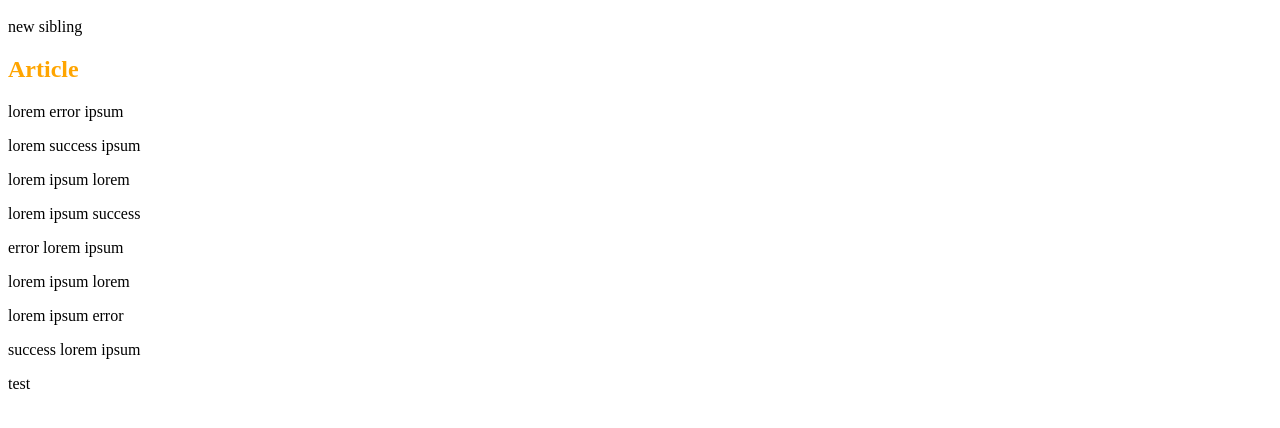
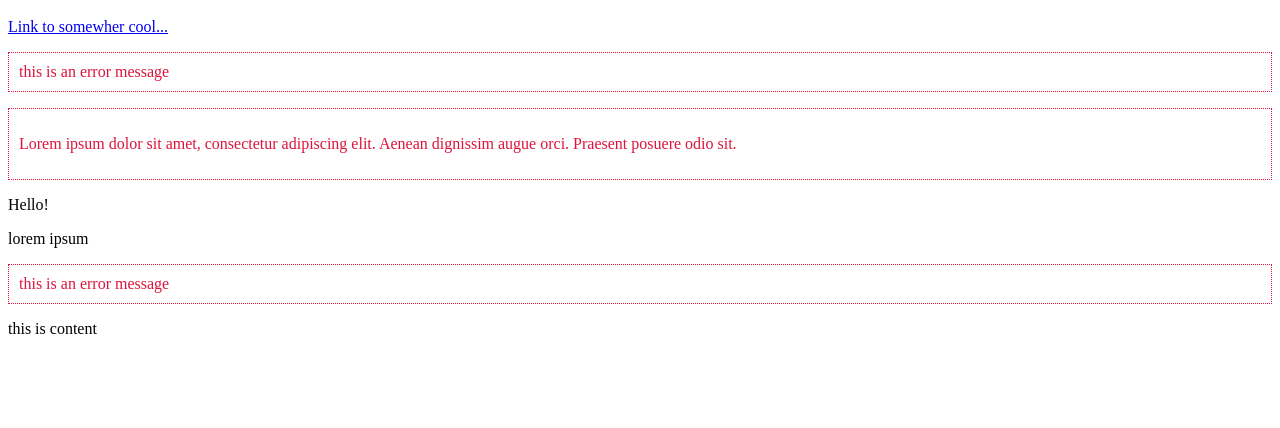
Before and after one commit to MBiel7/JS-study, a plain HTML site: page chapter_6/index.html in a window 1280 px wide. Shown: the part 48-476 px from the top of the page. Drawn offline with Linux system fonts and the light colour scheme.

Commit message:
before merge

```diff
--- a/chapter_6/index.html
+++ b/chapter_6/index.html
@@ -9,7 +9,7 @@
 <body>
     <h1 class="title" style="color:orange" id="page-title">Chapter 6</h1>
 
-    <article>
+    <!-- <article>
         <p>new sibling</p>
         <h2 style="color:orange">Article</h2>
         <p>lorem error ipsum</p>
@@ -22,18 +22,18 @@
         <p>success lorem ipsum</p>
         <div>test</div>
     </article>
+ -->
 
+    <a href="https://www.google.com">Link to somewher cool...</a>
 
-    <!-- <a href="https://www.google.com">Link to somewher cool...</a>
+    <p class="error">this is an error message</p>
 
-    <p class="error">this is an error message</p> -->
-
-    <!-- <div class="error">
+    <div class="error">
         <p>Lorem ipsum dolor sit amet, consectetur adipiscing elit. Aenean dignissim augue orci. Praesent posuere odio sit.</p>
 
-    </div> -->
+    </div>
 
-    <!-- <div>
+    <div>
         <p>Hello!</p>
         <p>lorem ipsum</p>
         <p class="error">this is an error message</p>
@@ -42,7 +42,7 @@
     <div class="content">
         <p>this is content</p>
 
-    </div> -->
+    </div>
 
 
     <script src="sandbox.js"></script>
--- a/chapter_6/sandbox.js
+++ b/chapter_6/sandbox.js
@@ -1,12 +1,12 @@
-// // // // // // const para = document.querySelector('body > h1');
+// const para = document.querySelector('body > h1');
 
-// // // // // // console.log(para);
+// console.log(para);
 
-// // // // // // const para = document.querySelectorAll('p');
+const para = document.querySelectorAll('p');
 
-// // // // // // para.forEach(para => {
-// // // // // //     console.log(para);
-// // // // // // });
+para.forEach(para => {
+    console.log(para);
+});
 
 // // // // // // const title = document.getElementById('page-title')
 // // // // // // console.log(title)
@@ -81,19 +81,19 @@
 // title.classList.toggle('test');
 
 
-const article = document.querySelector('article');
+// const article = document.querySelector('article');
 
-// console.log(article.children);
+// // console.log(article.children);
 
-// console.log(Array.from(article.children));
+// // console.log(Array.from(article.children));
 
-// Array.from(article.children).forEach(child => {
-//     child.classList.add('article-element');
-// })
+// // Array.from(article.children).forEach(child => {
+// //     child.classList.add('article-element');
+// // })
 
-const title = document.querySelector('h2');
+// const title = document.querySelector('h2');
 
-console.log(title.parentElement.parentElement);
+// console.log(title.parentElement.parentElement);
 
-console.log(title.nextElementSibling);
-console.log(title.previousElementSibling);
+// console.log(title.nextElementSibling);
+// console.log(title.previousElementSibling);
```
Also changed, not shown: 1 other file.
